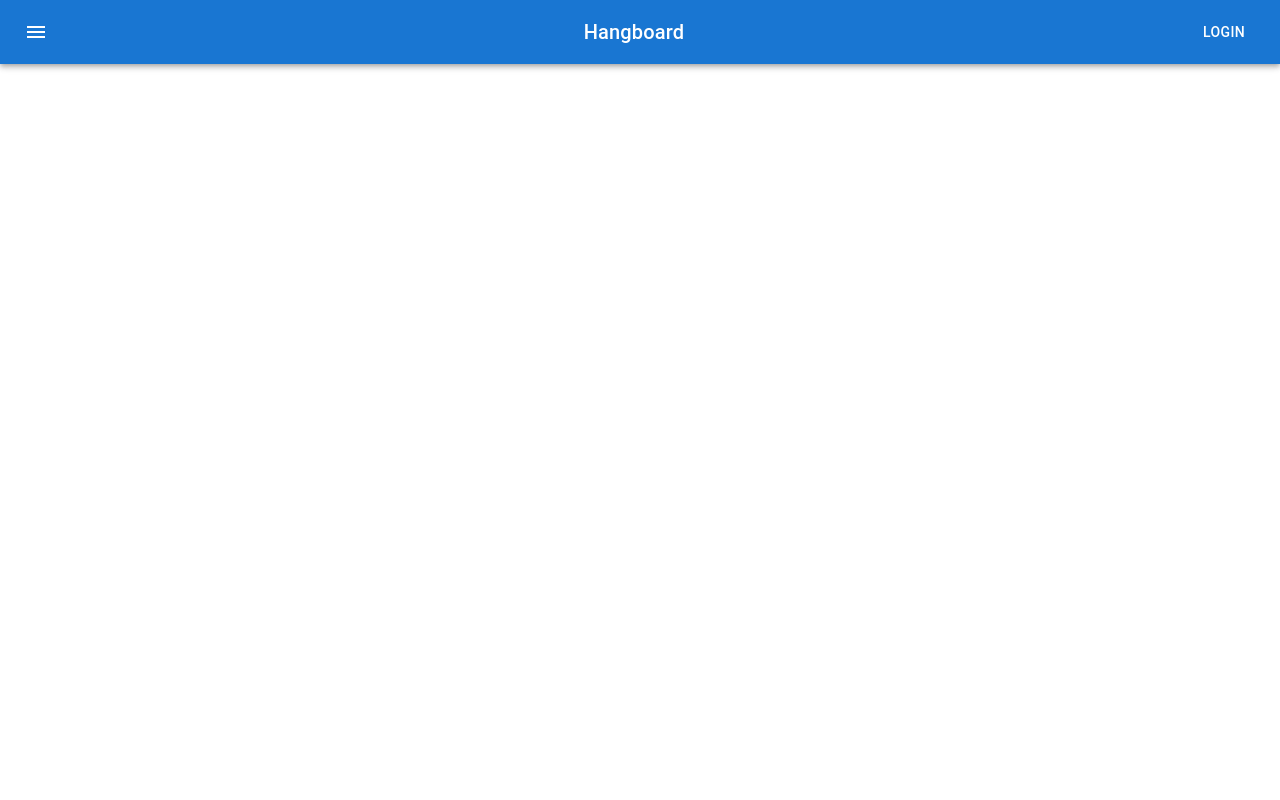
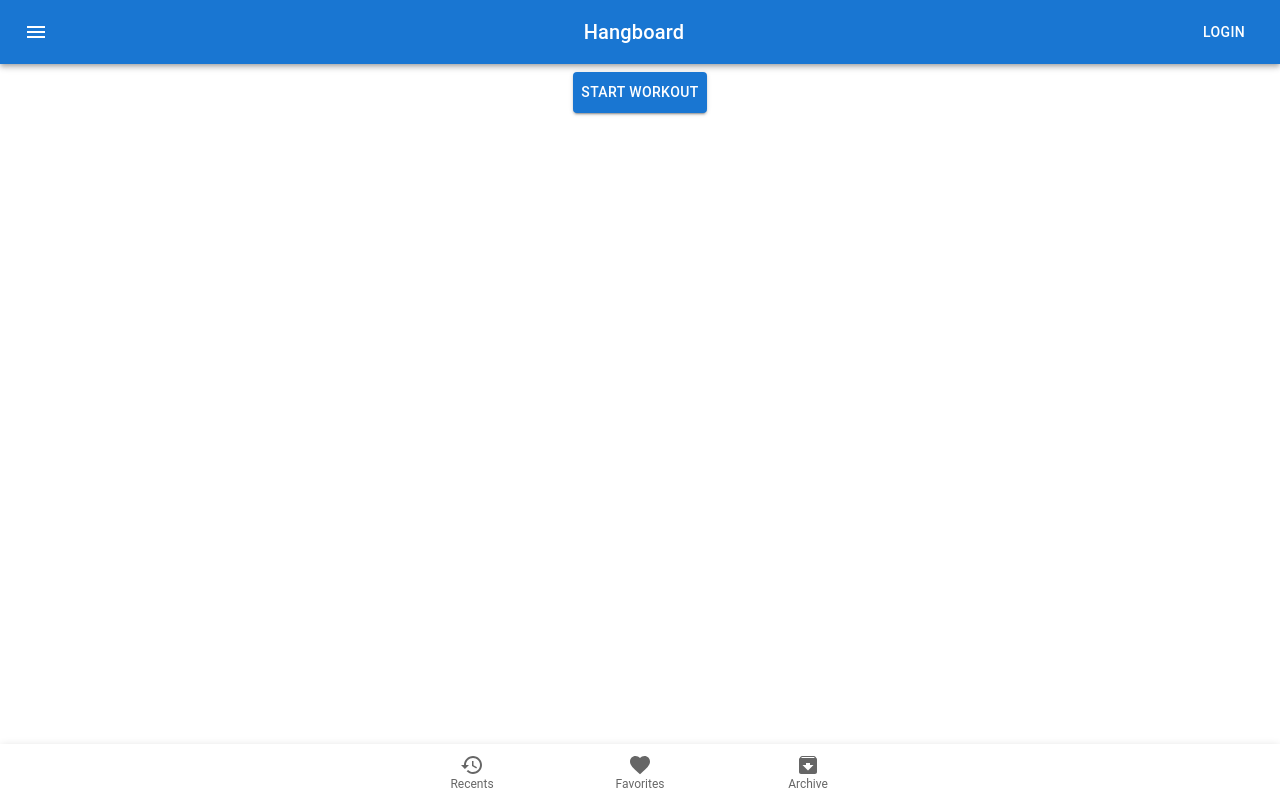
Before and after one commit to pwang96/hangboard, a React (Create React App) app in the folder ui/: page / in a window 1280 px wide. Built offline with nearby package versions, Linux system fonts and the light colour scheme; no server answers.

Commit message:
Add app footer

```diff
--- a/ui/src/components/App.tsx
+++ b/ui/src/components/App.tsx
@@ -1,17 +1,17 @@
-import { useState } from 'react';
-
 import './App.css';
 import AppHeader from './AppHeader';
+import AppFooter from './AppFooter';
 import MessageBox from './MessageBox';
+import WorkoutContainer from './WorkoutContainer';
 
 const App = () => {
 
   return (
     <div className="App">
       <AppHeader />
-      <div>
-        <MessageBox/>
-      </div>
+      <WorkoutContainer />
+      <MessageBox />
+      <AppFooter />
     </div>
   );
 }
--- /dev/null
+++ b/ui/src/components/AppFooter.tsx
@@ -0,0 +1,27 @@
+import { useState } from 'react';
+import BottomNavigationAction from "@mui/material/BottomNavigationAction";
+import RestoreIcon from '@mui/icons-material/Restore';
+import FavoriteIcon from '@mui/icons-material/Favorite';
+import ArchiveIcon from '@mui/icons-material/Archive';
+import BottomNavigation from "@mui/material/BottomNavigation";
+import Paper from '@mui/material/Paper';
+
+export default function AppFooter(props) {
+    const [value, setValue] = useState();
+
+    return (
+        <Paper sx={{ position: 'fixed', bottom: 0, left: 0, right: 0 }} elevation={3}>
+            <BottomNavigation
+                showLabels
+                value={value}
+                onChange={(event, newValue) => {
+                    setValue(newValue);
+                }}
+            >
+                <BottomNavigationAction label="Recents" icon={<RestoreIcon />} />
+                <BottomNavigationAction label="Favorites" icon={<FavoriteIcon />} />
+                <BottomNavigationAction label="Archive" icon={<ArchiveIcon />} />
+            </BottomNavigation>
+        </Paper>
+    );
+}
--- a/ui/src/components/AppHeader.tsx
+++ b/ui/src/components/AppHeader.tsx
@@ -1,5 +1,3 @@
-import { useState, useEffect } from 'react';
-
 import AppBar from '@mui/material/AppBar';
 import Box from '@mui/material/Box';
 import Toolbar from '@mui/material/Toolbar';
--- /dev/null
+++ b/ui/src/components/WorkoutContainer.tsx
@@ -0,0 +1,7 @@
+import Button from '@mui/material/Button';
+
+export default function WorkoutContainer(props) {
+  return (
+    <Button variant="contained" sx={{ p: 1, m: 1 }}>Start workout</Button>
+  );
+}
```
Also changed, not shown: 2 other files (tests, documents, lock files or other folders).
